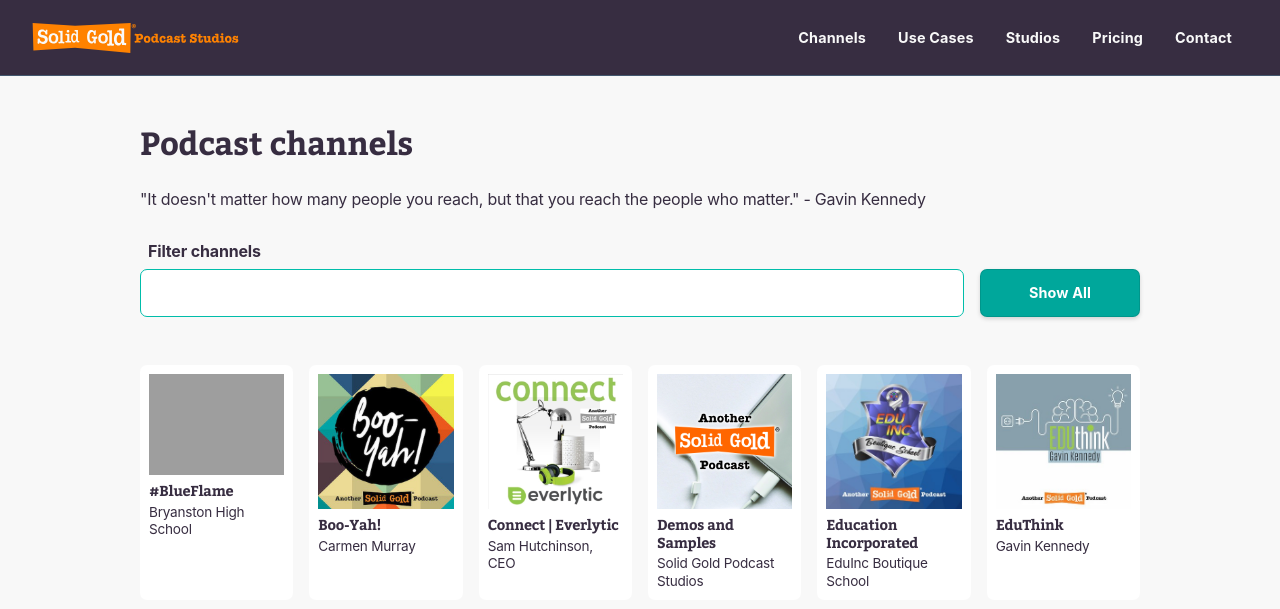
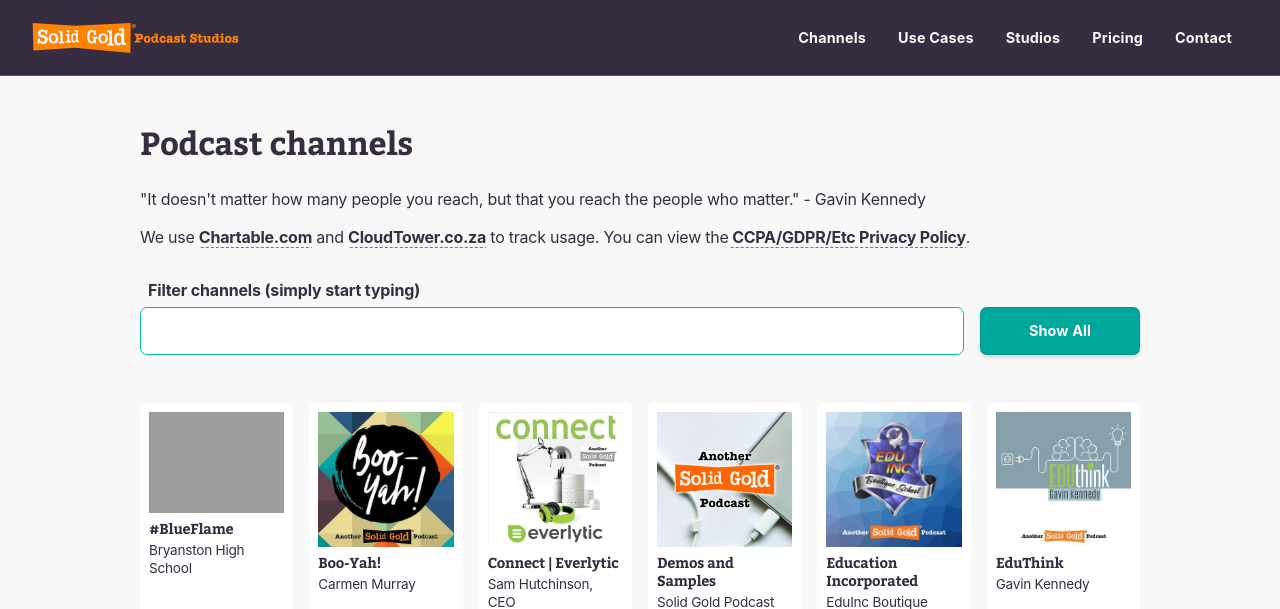
Before and after one commit to luniawebsites/solidgold, a PHP site: page /channels.php in a window 1280 px wide. Shown: the top 609 px of the page. Run offline with PHP 8.4, Linux system fonts and the light colour scheme; data that the repository does not hold is empty.

Commit message:
add Chartable privacy link

```diff
--- a/channels.php
+++ b/channels.php
@@ -78,6 +78,7 @@ HEADER
 		<h1 id="header_channels_h1_podcastchannels">Podcast channels</h1>
 
 		<p>"It doesn't matter how many people you reach, but that you reach the people who matter." - Gavin Kennedy</p>
+		<p>We use <a href="https://chartable.com/?utm_source=Solid%20Gold%20Podcast%20Studios" target="_blank" rel="noopener" id="header_channels_a_chartable" aria-labelledby="header_channels_a_chartable"> Chartable.com</a> and <a href="https://cloudtower.co.za/?utm_source=Solid%20Gold%20Podcast%20Studios" target="_blank" rel="noopener" id="header_channels_a_cloudtower" aria-labelledby="header_channels_a_cloudtower"> CloudTower.co.za</a> to track usage. You can view the<a href="https://chartable.com/privacy?utm_source=Solid%20Gold%20Podcast%20Studios" target="_blank" rel="noopener" id="header_channels_a_chartableprivacypolicy" aria-labelledby="header_channels_a_chartableprivacypolicy"> CCPA/GDPR/Etc Privacy Policy</a>.</p>
 
 		<!--
 		FORM
@@ -89,7 +90,7 @@ HEADER
 
 				<div class="flexdir-ttb-mob">
 
-					<label for="header_channels_input_filter">Filter channels</label>
+					<label for="header_channels_input_filter">Filter channels (simply start typing)</label>
 
 					<input type="text" id="header_channels_input_filter">
 
```
